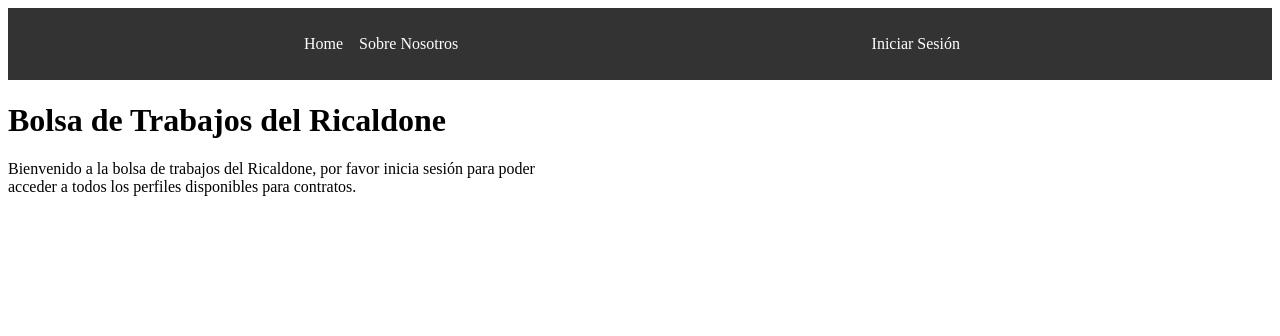
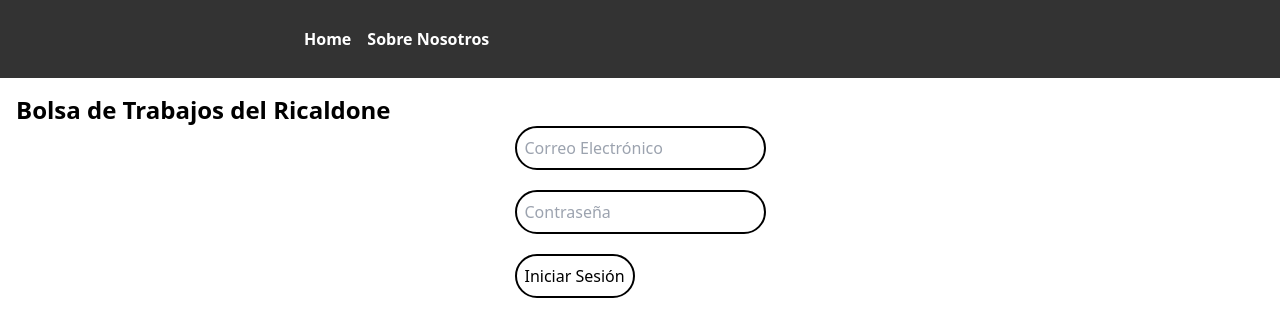
Before and after one commit to jromerooo2/portal-bolsa-ricaldone, a Next.js app: page / in a window 1280 px wide. Shown: the top 336 px of the page. Built offline with nearby package versions, Linux system fonts and the light colour scheme; no server answers.

Commit message:
installing tailwind ❇️

```diff
--- /dev/null
+++ b/components/FormLogin.js
@@ -0,0 +1,22 @@
+import React from 'react'
+
+export default function FormLogin() {
+  return (
+    <div className='flex justify-center'>
+        <img className='' src=''>
+        </img>
+        <form className='space-y-5'>
+            <div className="flex flex-col ">
+                <input className='border-2 border-black rounded-full p-2' type="email" placeholder="Correo Electrónico" />
+                {/* <small id="emailHelp" className="form-text text-muted">We'll never share your email with anyone else.</small> */}
+            </div>
+            <div className="flex flex-col ">
+                <input className='border-2 border-black rounded-full p-2' type="Password" placeholder='Contraseña'  />
+                {/* <small id="emailHelp" className="form-text text-muted">We'll never share your email with anyone else.</small> */}
+            </div>
+            <input className='border-2 border-black rounded-full p-2 cursor-pointer hover:bg-green-400 hover:text-white' type="button" value='Iniciar Sesión' />
+        </form>
+
+    </div>
+  )
+}
--- a/components/header.js
+++ b/components/header.js
@@ -41,7 +41,7 @@ function Header({ user, loading }) {
               </>
             ) : (
               <li>
-                <a href="/api/login">Iniciar Sesión</a>
+                {/* <a href="/api/login">Iniciar Sesión</a> */}
               </li>
             ))}
         </ul>
--- a/components/layout.js
+++ b/components/layout.js
@@ -6,7 +6,6 @@ function Layout({ user, loading = false, children }) {
     <div className=''>
       <Head>
         <title>Bolsa Ricaldone</title>
-        <script src="https://cdn.tailwindcss.com"></script>
       </Head>
 
       <Header user={user} loading={loading} />
--- a/package.json
+++ b/package.json
@@ -8,11 +8,14 @@
   "dependencies": {
     "@auth0/nextjs-auth0": "^1.4.2",
     "@prisma/client": "^3.13.0",
+    "autoprefixer": "^10.4.7",
     "axios": "^0.27.2",
     "next": "latest",
+    "postcss": "^8.4.14",
     "react": "^17.0.2",
     "react-dom": "^17.0.2",
     "react-toastify": "^8.2.0",
+    "tailwindcss": "^3.0.24",
     "tslib": "^2.2.0"
   },
   "devDependencies": {
--- /dev/null
+++ b/pages/_app.js
@@ -0,0 +1,7 @@
+import '../styles/globals.css'
+
+function MyApp({ Component, pageProps }) {
+  return <Component {...pageProps} />
+}
+
+export default MyApp
--- a/pages/advanced/profiles/[id].js
+++ b/pages/advanced/profiles/[id].js
@@ -1,17 +1,15 @@
 import Layout from "../../../components/layout";
 import auth0 from "../../../lib/auth0";
-import data from "../../../profiles.json";
 import Link from "next/link";
 import { toast,ToastContainer } from 'react-toastify';
 import 'react-toastify/dist/ReactToastify.css';
 import { PrismaClient } from '@prisma/client'
 import axios from "axios";
-import { UserContext } from "@auth0/nextjs-auth0";
 
 const prisma = new PrismaClient();
 
 function Details({ user, profile}) {
-    console.log(profile)
+
     let randomProfiles = [];
     profile = JSON.parse(profile);
     const result = async () => {
--- a/pages/index.js
+++ b/pages/index.js
@@ -1,5 +1,6 @@
 import Layout from '../components/layout'
 import { useFetchUser } from '../lib/user'
+import FormLogin from '../components/FormLogin'
 
 function Home() {
   const { user, loading } = useFetchUser()
@@ -12,14 +13,7 @@ function Home() {
 
       {!loading && !user && (
         <>
-          <p className='text-center mt-4'>
-            Bienvenido a la bolsa de trabajos del Ricaldone, por favor inicia sesión para poder<br></br> acceder a todos los perfiles disponibles para contratos.
-          </p>
-        </>
-      )}
-
-      {user && (
-        <>
+          <FormLogin />
         </>
       )}
     </Layout>
--- /dev/null
+++ b/postcss.config.js
@@ -0,0 +1,6 @@
+module.exports = {
+  plugins: {
+    tailwindcss: {},
+    autoprefixer: {},
+  },
+}
--- /dev/null
+++ b/styles/globals.css
@@ -0,0 +1,3 @@
+@tailwind base;
+@tailwind components;
+@tailwind utilities;
--- /dev/null
+++ b/tailwind.config.js
@@ -0,0 +1,10 @@
+module.exports = {
+  content: [
+    "./pages/**/*.{js,ts,jsx,tsx}",
+    "./components/**/*.{js,ts,jsx,tsx}",
+  ],
+  theme: {
+    extend: {},
+  },
+  plugins: [],
+}
```
Also changed, not shown: pages/advanced/ssr-profile.js (deleted, +0 -37 lines), 1 other file (tests, documents, lock files or other folders).
